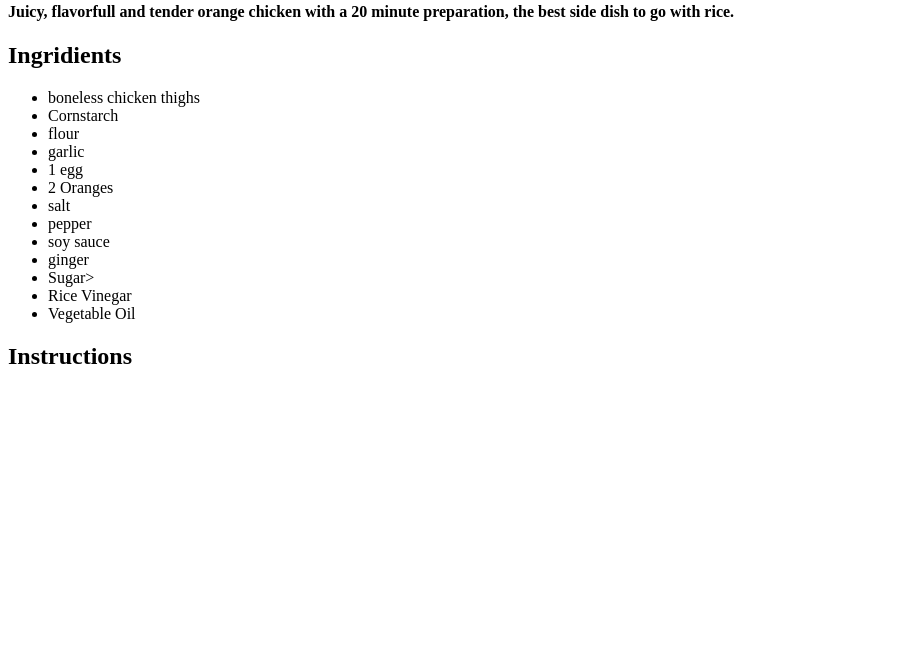
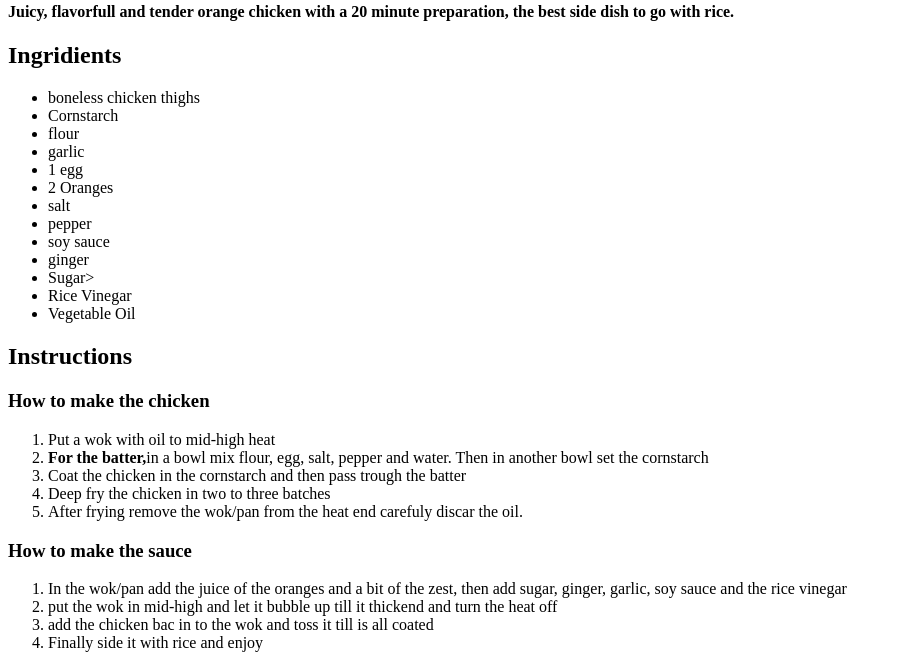
Before and after one commit to Lui493/Odin-recipes, a plain HTML site: page orange-Chicken.html in a window 1280 px wide. Shown: the part 412-1080 px from the top of the page, without its empty margins (0-902 px from the left). Before the commit the page ends 802 px from the top, so only its background shows below. Drawn offline with Linux system fonts and the light colour scheme.

Commit message:
Add files via upload

```diff
--- a/orange-Chicken.html
+++ b/orange-Chicken.html
@@ -28,8 +28,22 @@
     </ul>
 
     <h2>Instructions</h2>
+    <h3>How to make the chicken</h3>
+
     <ol>
+        <li>Put a wok with oil to mid-high heat</li>
+        <li><strong>For the batter,</strong>in a bowl mix flour, egg, salt, pepper and water. Then in another bowl set the cornstarch</li>
+        <li>Coat the chicken in the cornstarch and then pass trough the batter</li>
+        <li>Deep fry the chicken in two to three batches</li>
+        <li>After frying remove the wok/pan from the heat end carefuly discar the oil.</li>
+    </ol>
 
+    <h3>How to make the sauce</h3>
+    <ol>
+        <li>In the wok/pan add the juice of the oranges and a bit of the zest, then add sugar, ginger, garlic, soy sauce and the rice vinegar</li>
+        <li>put the wok in mid-high and let it bubble up till it thickend and turn the heat off </li>
+        <li>add the chicken bac in to the wok and toss it till is all coated</li>
+        <li>Finally side it with rice and enjoy</li>
     </ol>
 
 </body>
```
